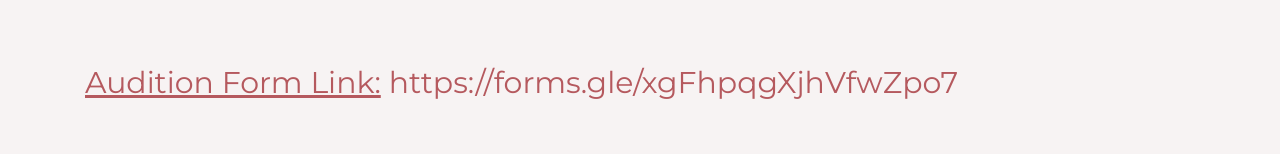
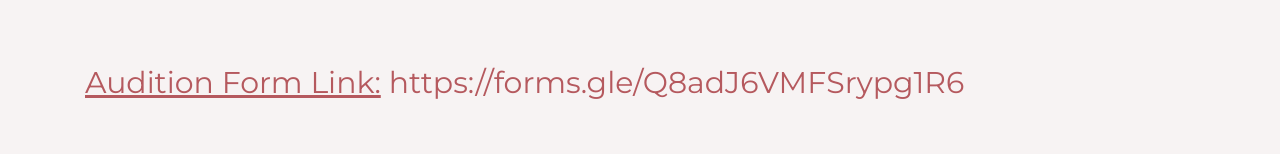
Before and after one commit to blundercode/inheritance-site, a plain HTML site: page audition.html in a window 1280 px wide. Shown: the part 470-624 px from the top of the page. Drawn offline with nearby package versions, Linux system fonts and the light colour scheme; a web font is replaced by a local one.

Commit message:
updated correct audition link

```diff
--- a/audition.html
+++ b/audition.html
@@ -77,7 +77,7 @@
         <a target="_blank" href="https://drive.google.com/file/d/1bnDnUSwenuzWyGoCszuyBm6Vd2-ZlGMs/view?usp=sharing"><u>Audition Sides & Info:</u> https://bit.ly/2L2yx2r</a>
       </div>
       <div class="row about-text col-centered overflow-text" style="margin-bottom: 50px;">
-        <a target="_blank" href="https://forms.gle/xgFhpqgXjhVfwZpo7"><u>Audition Form Link:</u> https://forms.gle/xgFhpqgXjhVfwZpo7 </a>
+        <a target="_blank" href="https://forms.gle/Q8adJ6VMFSrypg1R6"><u>Audition Form Link:</u> https://forms.gle/Q8adJ6VMFSrypg1R6 </a>
 
       </div>
     </div>
```
